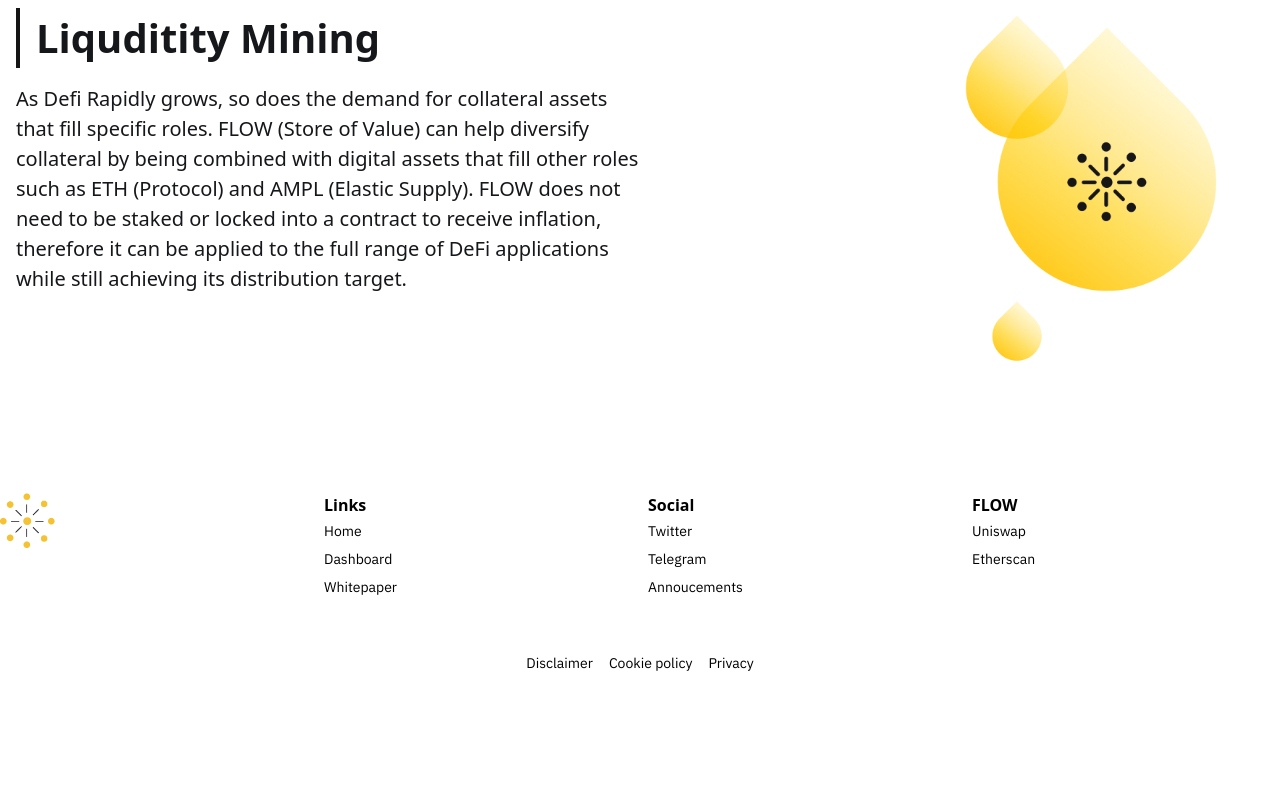
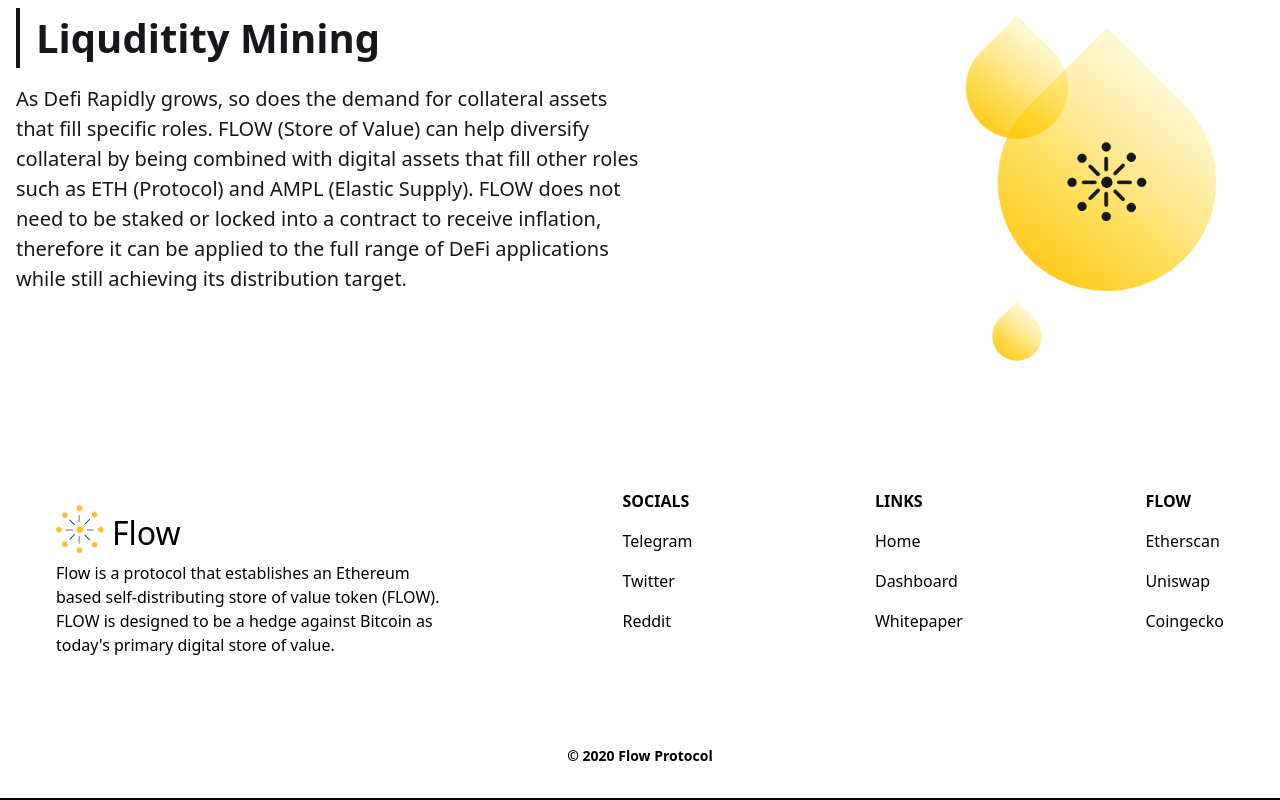
Before and after one commit to loogle18/flow-landing, a React (Create React App) app: page / in a window 1280 px wide. Shown: the part 2129-2929 px from the top of the page. Before the commit the page ends 2822 px from the top, so only its background shows below. Built offline with nearby package versions, Linux system fonts and the light colour scheme; no server answers.

Commit message:
Footer updates

```diff
--- a/src/components/footer.tsx
+++ b/src/components/footer.tsx
@@ -2,93 +2,52 @@ import React from 'react';
 import logo from '../assets/logo-main.png';
 
 const Footer: React.FC = () => (
-  <footer className='bg-gray-100'>
-    <div className='container mx-auto pt-8 pb-4 hidden md:block'>
-      <div className='flex flex-wrap overflow-hidden sm:-mx-1 md:-mx-px lg:-mx-2 xl:-mx-2'>
-        <div className='w-full overflow-hidden sm:my-1 sm:px-1 sm:w-1/2 md:my-px md:px-px md:w-1/2 lg:my-2 lg:px-2 lg:w-1/4 xl:my-2 xl:px-2 xl:w-1/4 pb-6'>
-          <img src={logo} alt='logo' style={{ width: '55px' }} />
+ <footer className="footer bg-white relative pt-1 border-b-2 border-blue-700">
+    <div className="container mx-auto px-6">
+
+        <div className="sm:flex sm:mt-8">
+            <div className="mt-8 sm:mt-0 sm:w-full sm:px-8 flex flex-col md:flex-row justify-between">
+                <div className="flex flex-col hidden md:block mt-4">
+                    <div className="flex items-center text-xl md:text-2xl justify-between">
+                <span className="flex items-center">
+                <img src={logo} alt='logo' className="h-12 mr-2 mb-2" />
+                Flow
+                </span>
+
+                </div>
+                <span className="inline-block w-auto max-w-sm">Flow is a protocol that establishes an Ethereum based self-distributing store of value token (FLOW). FLOW is designed to be a hedge against Bitcoin as today's primary digital store of value.</span>
+                </div>
+                <div className="flex flex-col">
+                    <span className="font-bold text-gray-700 uppercase mt-4 md:mt-0 mb-2">Socials</span>
+                    <span className="my-2"><a href="#" className="text-blue-700 text-md hover:text-blue-500">Telegram</a></span>
+                    <span className="my-2"><a href="#" className="text-blue-700  text-md hover:text-blue-500">Twitter</a></span>
+                    <span className="my-2"><a href="#" className="text-blue-700 text-md hover:text-blue-500">Reddit</a></span>
+                </div>
+                <div className="flex flex-col">
+                    <span className="font-bold text-gray-700 uppercase mt-4 md:mt-0 mb-2">Links</span>
+                    <span className="my-2"><a href="https://flowprotocol.io" className="text-blue-700 text-md hover:text-blue-500">Home</a></span>
+                    <span className="my-2"><a href="https://app.flowprotocol.io" className="text-blue-700  text-md hover:text-blue-500">Dashboard</a></span>
+                    <span className="my-2"><a href="https://flowprotocol.io/static/media/flow-protocol.df8f84c5.pdf" className="text-blue-700 text-md hover:text-blue-500">Whitepaper</a></span>
+                </div>
+                <div className="flex flex-col">
+                    <span className="font-bold text-gray-700 uppercase mt-4 md:mt-0 mb-2">FLOW</span>
+                    <span className="my-2"><a href="https://etherscan.io/token/0xC6e64729931f60D2c8Bc70A27D66D9E0c28D1BF9" target="_BLANK" rel="noopener noreferrer" className="text-blue-700  text-md hover:text-blue-500">Etherscan</a></span>
+                    <span className="my-2"><a href="https://uniswap.info/token/0xc6e64729931f60d2c8bc70a27d66d9e0c28d1bf9" target="_BLANK" rel="noopener noreferrer" className="text-blue-700  text-md hover:text-blue-500">Uniswap</a></span>
+                    <span className="my-2"><a href="https://www.coingecko.com/en/coins/flow-protocol" target="_BLANK" rel="noopener noreferrer" className="text-blue-700  text-md hover:text-blue-500">Coingecko</a></span>
+                </div>
+            </div>
         </div>
-
-        <div className='w-full overflow-hidden sm:my-1 sm:px-1 sm:w-1/2 md:my-px md:px-px md:w-1/2 lg:my-2 lg:px-2 lg:w-1/4 xl:my-2 xl:px-2 xl:w-1/4 pb-6'>
-          <h4 className=''>Links</h4>
-          <ul className='nav navbar-nav'>
-            <li id='navi-2' className='leading-7 text-sm'>
-              <a className='no-underline font-flow text-small' href='/'>
-                Home{' '}
-              </a>
-            </li>
-            <li id='navi-1' className='leading-7 text-sm'>
-              <a className='no-underline font-flow text-small text-grey-darker' href='/'>
-                Dashboard
-              </a>
-            </li>
-            <li id='navi-1' className='leading-7 text-sm'>
-              <a className='no-underline font-flow text-small' href='/'>
-                Whitepaper
-              </a>
-            </li>
-          </ul>
+    </div>
+    <div className="container mx-auto px-6">
+        <div className="mt-16 flex flex-col items-center">
+            <div className="sm:w-2/3 text-center py-6">
+                <p className="text-sm text-blue-700 font-bold mb-2">
+                    © 2020 Flow Protocol
+                </p>
+            </div>
         </div>
-
-        <div className='w-full overflow-hidden sm:my-1 sm:px-1 sm:w-1/2 md:my-px md:px-px md:w-1/2 lg:my-2 lg:px-2 lg:w-1/4 xl:my-2 xl:px-2 xl:w-1/4 pb-6'>
-          <h4 className=''>Social</h4>
-          <ul className=''>
-            <li id='navi-2' className='leading-7 text-sm'>
-              <a className='no-underline font-flow text-small' href='/'>
-                Twitter{' '}
-              </a>
-            </li>
-            <li id='navi-1' className='leading-7 text-sm'>
-              <a className='no-underline font-flow text-md' href='/'>
-                Telegram
-              </a>
-            </li>
-            <li id='navi-1' className='leading-7 text-sm'>
-              <a className='no-underline font-flow text-small' href='/'>
-                Annoucements
-              </a>
-            </li>
-          </ul>
-        </div>
-
-        <div className='w-full overflow-hidden sm:my-1 sm:px-1 sm:w-1/2 md:my-px md:px-px md:w-1/2 lg:my-2 lg:px-2 lg:w-1/4 xl:my-2 xl:px-2 xl:w-1/4 pb-6'>
-          <h4 className=''>FLOW</h4>
-          <ul className=''>
-            <li id='navi-2' className='leading-7 text-sm'>
-              <a className='no-underline font-flow text-small' href='/'>
-                Uniswap{' '}
-              </a>
-            </li>
-            <li id='navi-1' className='leading-7 text-sm'>
-              <a className='no-underline font-flow text-small' href='/'>
-                Etherscan
-              </a>
-            </li>
-          </ul>
-        </div>
-      </div>
-
-      <div className='pt-4 md:flex md:items-center md:justify-center'>
-        <ul className=''>
-          <li className='md:mx-2 md:inline leading-7 text-sm' id='footer-navi-2'>
-            <a className='no-underline font-flow text-small' href='/disclaimer'>
-              Disclaimer
-            </a>
-          </li>
-          <li className='md:mx-2 md:inline leading-7 text-sm' id='footer-navi-2'>
-            <a className='no-underline font-flow text-small' href='/cookie'>
-              Cookie policy
-            </a>
-          </li>
-          <li className='md:mx-2 md:inline leading-7 text-sm' id='footer-navi-2'>
-            <a className='no-underline font-flow text-small' href='/privacy'>
-              Privacy
-            </a>
-          </li>
-        </ul>
-      </div>
     </div>
-  </footer>
+</footer>
 );
 
 export { Footer };
```
